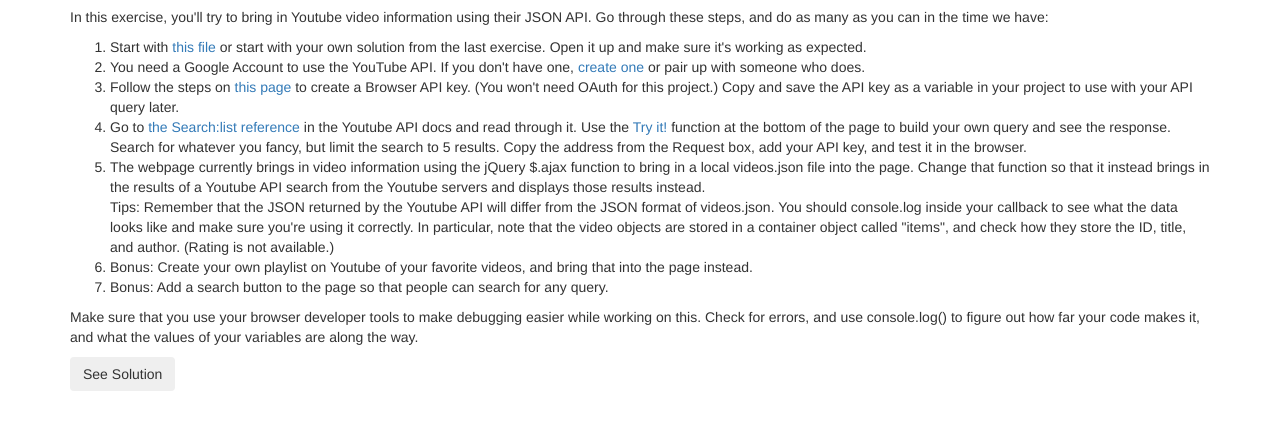
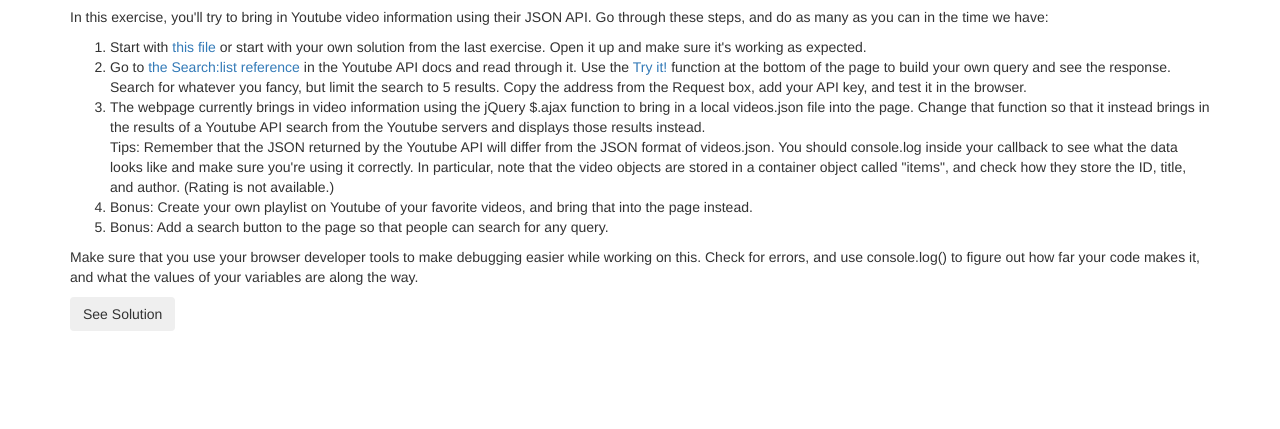
Before and after one commit to cdersky/apis, a plain HTML site: page exercise_youtubeapi.html in a window 1280 px wide. Shown: the part 63-492 px from the top of the page. Drawn offline with nearby package versions, Linux system fonts and the light colour scheme.

Commit message:
comment out steps on generating key

```diff
--- a/exercise_youtubeapi.html
+++ b/exercise_youtubeapi.html
@@ -17,13 +17,13 @@
     <li>Start with <a href="jsapis_solution.html" download>this file</a> or start with your own solution from the last
       exercise. Open it up and make sure it's working as expected.
     </li>
-    <li>You need a Google Account to use the YouTube API. If you don't have one, <a
-      href="https://www.google.com/accounts/NewAccount" target="_blank">create one</a> or pair up with someone who does.
-    </li>
-    <li>Follow the steps on <a href="https://developers.google.com/youtube/registering_an_application" target="_blank">this
-      page</a> to create a Browser API key. (You won't need OAuth for this project.) Copy and save the API key as a
-      variable in your project to use with your API query later.
-    </li>
+    <!--<li>You need a Google Account to use the YouTube API. If you don't have one, <a-->
+      <!--href="https://www.google.com/accounts/NewAccount" target="_blank">create one</a> or pair up with someone who does.-->
+    <!--</li>-->
+    <!--<li>Follow the steps on <a href="https://developers.google.com/youtube/registering_an_application" target="_blank">this-->
+      <!--page</a> to create a Browser API key. (You won't need OAuth for this project.) Copy and save the API key as a-->
+      <!--variable in your project to use with your API query later.-->
+    <!--</li>-->
     <li>Go to <a href="https://developers.google.com/youtube/v3/docs/search/list" target="_blank">the Search:list
       reference</a> in the Youtube API docs and read through it. Use the <a
       href="https://developers.google.com/youtube/v3/docs/search/list#try-it" target="_blank">Try it!</a> function at
```
